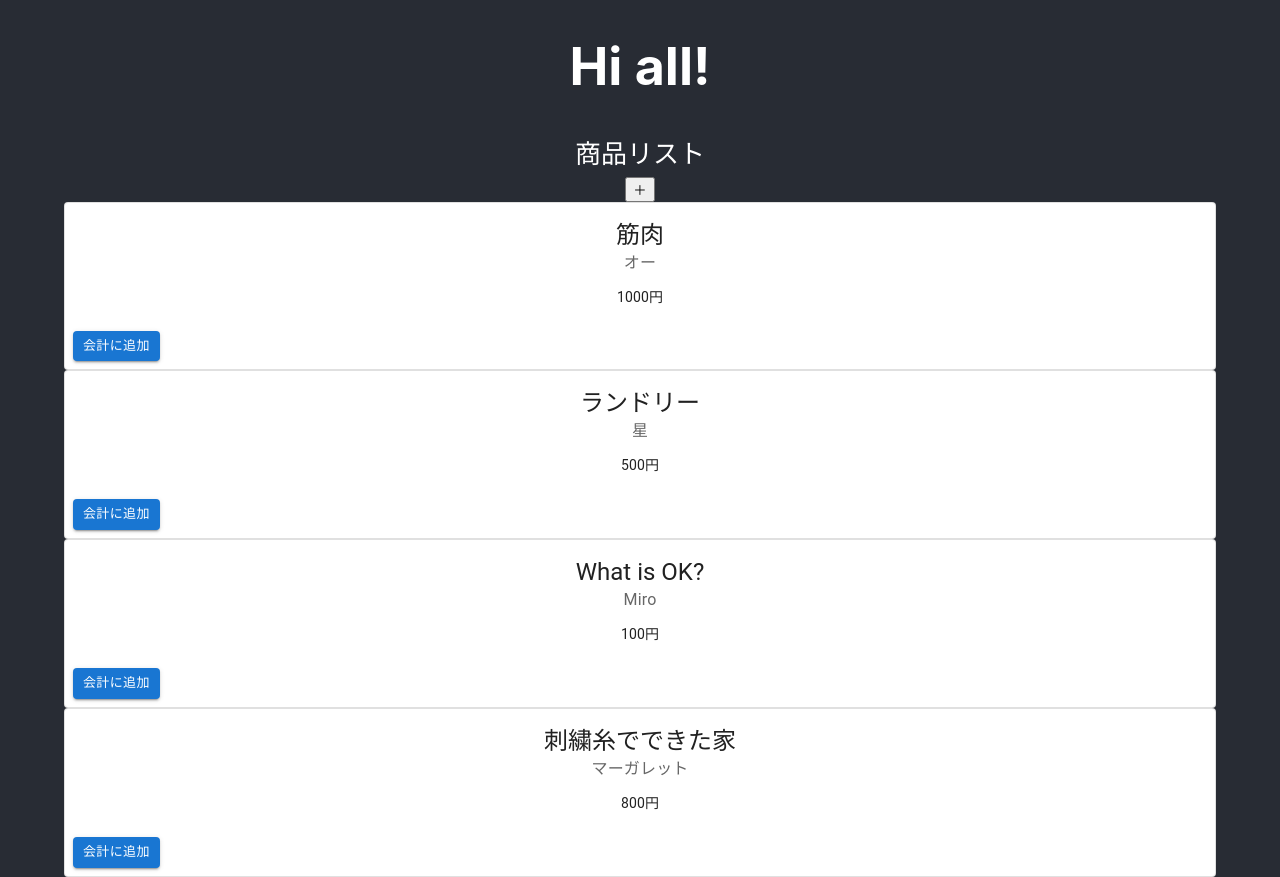
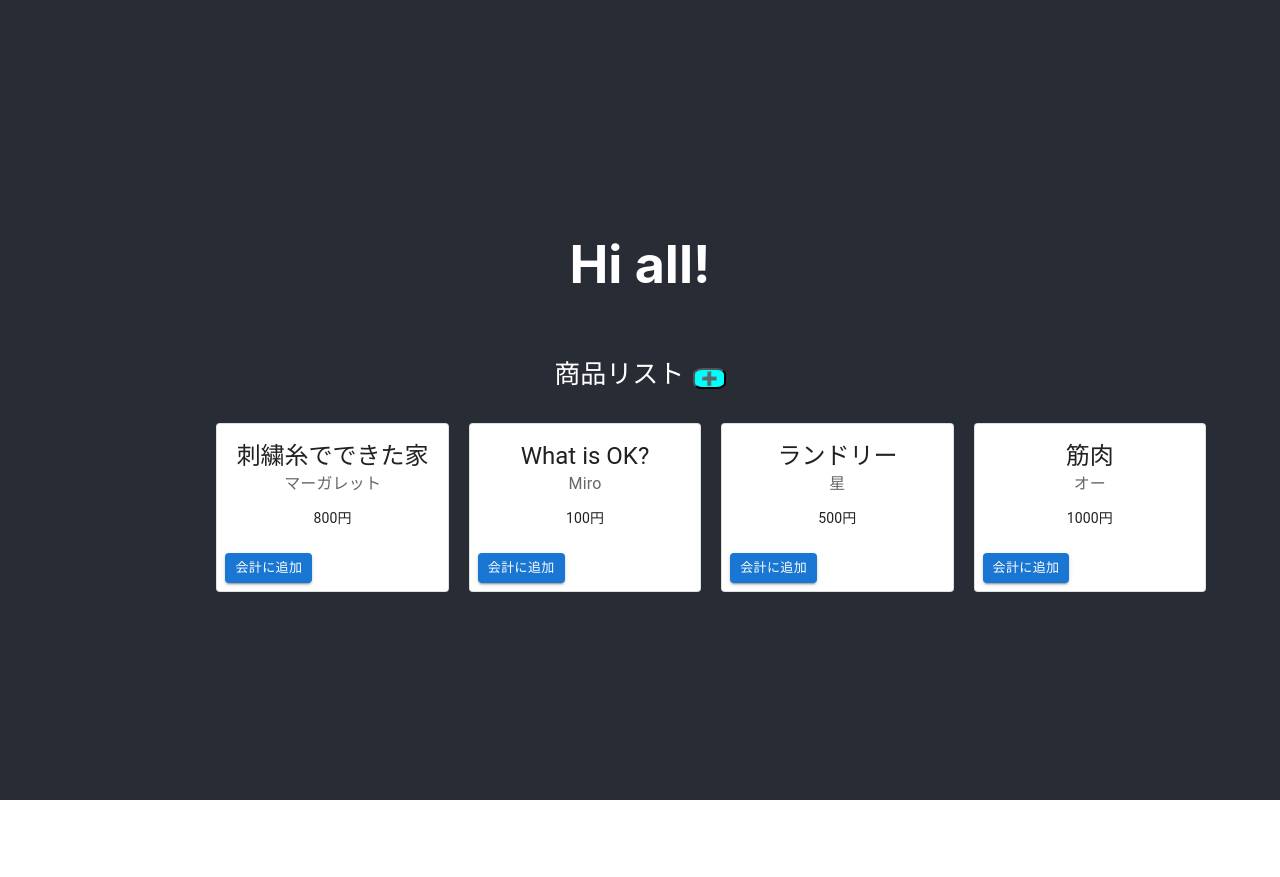
Before and after one commit to Kiki-her/check-full, a React (Create React App) app in the folder cf/: page / in a window 1280 px wide. After the commit the page ends 800 px from the top, so only its background shows below. Built offline with nearby package versions, Linux system fonts and the light colour scheme.

Commit message:
add plusbutton css

```diff
--- a/cf/src/components/ProductCard.css
+++ b/cf/src/components/ProductCard.css
@@ -32,3 +32,10 @@
     border-radius: 18px;
     border: 1px solid #cfcece;
   }
+
+  .card {
+    width: 20%;
+    height: 18%;
+    margin: 10px;
+    float: right;
+  }
--- a/cf/src/components/ProductCard.js
+++ b/cf/src/components/ProductCard.js
@@ -70,7 +70,9 @@ const ProductCard = function ({ title, author, price }) {
 
   return (
     <Box sx={{ minWidth: 275 }}>
-      <Card variant="outlined">{card}</Card>
+      <Card className="card" variant="outlined">
+        {card}
+      </Card>
     </Box>
   );
 };
--- /dev/null
+++ b/cf/src/components/Table.css
@@ -0,0 +1,9 @@
+.listTitle {
+    margin: 2%;
+}
+
+.listTitle .plusButton {
+    margin-left: 0.8%;
+    background-color: aqua;
+    border-radius: 30%;
+}
--- a/cf/src/components/Table.js
+++ b/cf/src/components/Table.js
@@ -3,6 +3,7 @@ import ProductCard from "./ProductCard";
 import { Container } from "@mui/material";
 import Popup from "reactjs-popup";
 import TextField from "@mui/material/TextField";
+import "./Table.css";
 let fakeData = [
   {
     title: "筋肉",
@@ -46,12 +47,12 @@ const Table = function () {
 
   return (
     <Container>
-      <div>商品リスト</div>
-
+      <div className="listTitle">
+        商品リスト
         <Popup
           trigger={
-          <button className="button" onClick>
-            ＋
+            <button className="plusButton" onClick>
+              ➕
             </button>
           }
           modal
@@ -113,6 +114,8 @@ const Table = function () {
             </div>
           )}
         </Popup>
+      </div>
+
       {items.map((obj, i) => {
         return (
           <ProductCard
```
Lines whose indentation alone changed are shown as unchanged.
